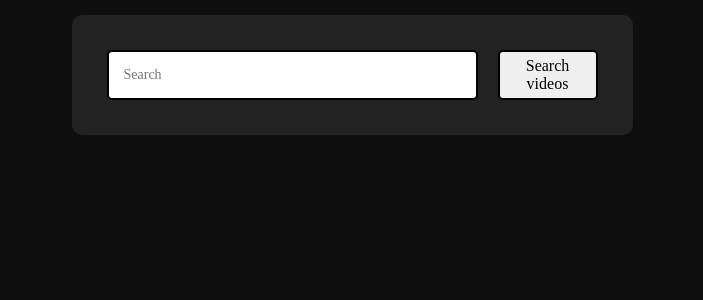
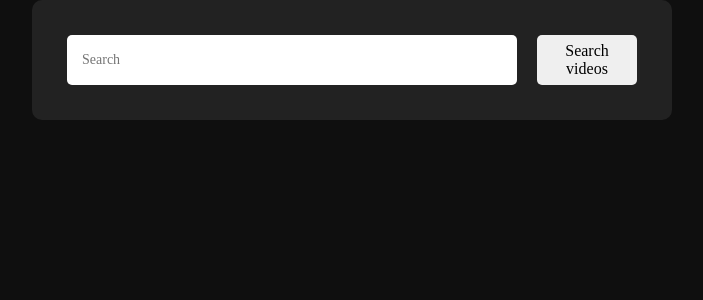
Before and after one commit to totisama/youtube-player, a React (Vite) app: page / in a window 1280 px wide. Shown: the top 300 px of the page, without its empty margins (288-991 px from the left). Built offline with nearby package versions, Linux system fonts and the light colour scheme.

Commit message:
Add SearchForm to show in all pages

```diff
--- /dev/null
+++ b/src/components/SearchForm.tsx
@@ -0,0 +1,70 @@
+import styled from 'styled-components'
+import { useNavigate, useSearchParams } from 'react-router-dom'
+
+const Form = styled.form`
+  background: #222222;
+  width: 50%;
+  display: flex;
+  margin: 0 auto;
+  padding: 35px;
+  border-radius: 10px;
+  gap: 20px;
+`
+
+const ButtonForm = styled.button`
+  outline: 0;
+  min-width: 100px;
+  width: 20%;
+  height: 50px;
+  border: 0;
+  color: #000000;
+  font-size: 14px;
+  transition: all 0.3s ease;
+  cursor: pointer;
+  border-radius: 5px;
+  text-align: center;
+  font-size: 16px;
+
+  &:hover {
+    background: #cacfd7;
+  }
+`
+
+const Input = styled.input`
+  min-width: 200px;
+  width: 100%;
+  height: 50px;
+  border-radius: 5px;
+  border: 0;
+  padding: 15px;
+  box-sizing: border-box;
+  font-size: 14px;
+`
+
+export const SearchForm = () => {
+  const [, setSearchParams] = useSearchParams()
+  const navigate = useNavigate()
+
+  const submit = (e: React.FormEvent<HTMLFormElement>) => {
+    e.preventDefault()
+
+    const form = e.target as typeof e.currentTarget & {
+      name: { value: string }
+    }
+
+    const value = form.name.value
+
+    const search = new URLSearchParams()
+    search.set('title', value)
+
+    setSearchParams(search)
+    navigate('/?title=' + value)
+  }
+
+  return (
+    <Form onSubmit={submit}>
+      <Input type="text" name="name" placeholder="Search" />
+      <ButtonForm>Search videos</ButtonForm>
+    </Form>
+  )
+}
--- a/src/main.tsx
+++ b/src/main.tsx
@@ -4,10 +4,12 @@ import Home from './routes/Home.tsx'
 import { VideoDetails } from './routes/VideoDetails.tsx'
 import { BrowserRouter, Routes, Route } from 'react-router-dom'
 import './index.css'
+import { SearchForm } from './components/SearchForm.tsx'
 
 ReactDOM.createRoot(document.getElementById('root')!).render(
   <React.StrictMode>
     <BrowserRouter>
+      <SearchForm />
       <Routes>
         <Route path="/" element={<Home />} />
         <Route path="/detail/:id" element={<VideoDetails />} />
--- a/src/routes/Home.tsx
+++ b/src/routes/Home.tsx
@@ -1,6 +1,6 @@
 import styled from 'styled-components'
-import { useState } from 'react'
 import { VideosList } from '../components/VideosList'
+import { useSearchParams } from 'react-router-dom'
 
 const Page = styled.div`
   width: 100%;
@@ -19,69 +19,14 @@ const Container = styled.main`
   justify-content: center;
 `
 
-const Form = styled.form`
-  background: #222222;
-  width: 50%;
-  display: flex;
-  margin: 0 auto;
-  padding: 35px;
-  border-radius: 10px;
-  gap: 20px;
-`
-
-const ButtonForm = styled.button`
-  outline: 0;
-  min-width: 100px;
-  width: 20%;
-  height: 50px;
-  border: 2px solid #000000;
-  color: #000000;
-  font-size: 14px;
-  transition: all 0.3s ease;
-  cursor: pointer;
-  border-radius: 5px;
-  text-align: center;
-  font-size: 16px;
-
-  &:hover,
-  &:focus,
-  &:active {
-    background: #283a5d;
-  }
-`
-
-const Input = styled.input`
-  min-width: 200px;
-  width: 100%;
-  height: 50px;
-  border-radius: 5px;
-  border: 2px solid #000000;
-  padding: 15px;
-  box-sizing: border-box;
-  font-size: 14px;
-`
-
 export default function Home() {
-  const [name, setName] = useState('')
-
-  const submit = (e: React.FormEvent<HTMLFormElement>) => {
-    e.preventDefault()
-
-    const form = e.target as typeof e.currentTarget & {
-      name: { value: string }
-    }
-
-    setName(form.name.value)
-  }
+  const [searchParams] = useSearchParams()
+  const titleParam = searchParams.get('title') || ''
 
   return (
     <Page>
-      <Container onSubmit={submit}>
-        <Form>
-          <Input type="text" name="name" placeholder="Search" />
-          <ButtonForm>Search videos</ButtonForm>
-        </Form>
-        {name !== '' && <VideosList name={name} />}
+      <Container>
+        {titleParam !== '' && <VideosList titleParam={titleParam} />}
       </Container>
     </Page>
   )
```
